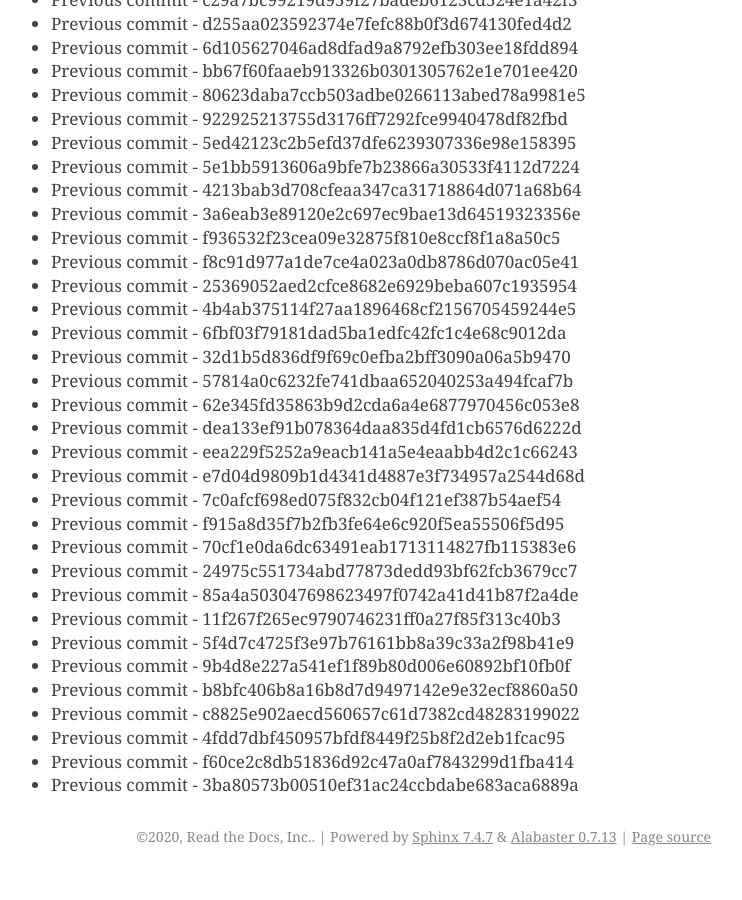
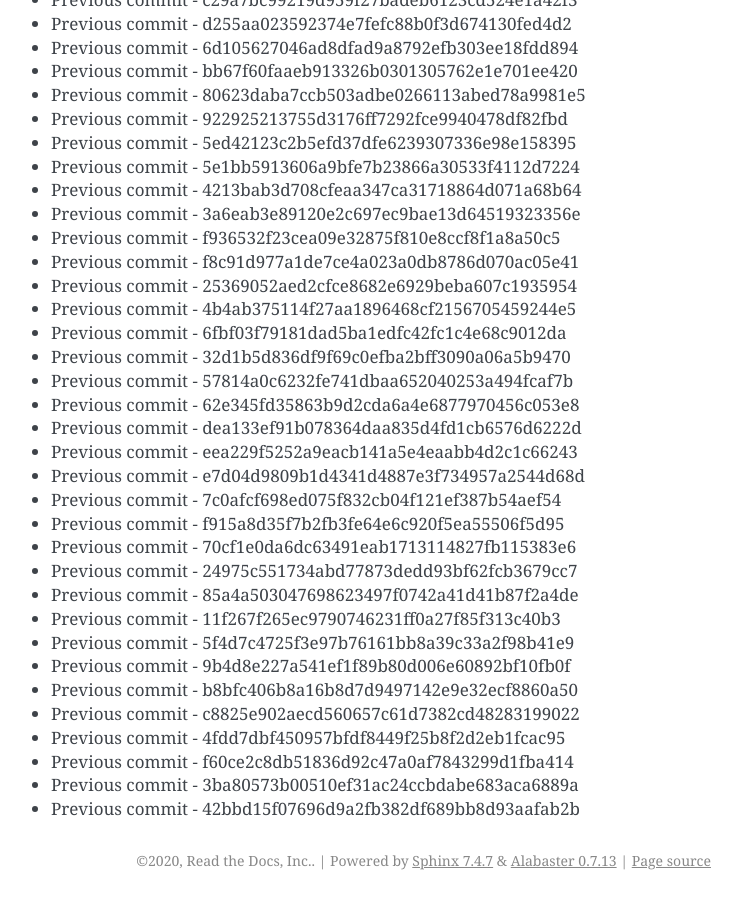
Before and after one commit to readthedocs/rtd-git-stresstest, a Sphinx documentation site: the page built from docs/updates.rst, in a window 1280 px wide and 900 px high, scrolled down 98889 px. Shown: the whole window, without its empty margins (399-1141 px from the left). Built offline with Sphinx 7.4.7, drawn with Linux system fonts in a browser that asks for light colours; before the commit the page ends 99765 px from its top, so only the background shows below that.

Commit message:
Generating commit from previous: 42bbd15f07696d9a2fb382df689bb8d93aafab2b

```diff
--- a/docs/updates.rst
+++ b/docs/updates.rst
@@ -4187,3 +4187,4 @@ It can be tested for any performance characteristics.
 * Previous commit - 4fdd7dbf450957bfdf8449f25b8f2d2eb1fcac95
 * Previous commit - f60ce2c8db51836d92c47a0af7843299d1fba414
 * Previous commit - 3ba80573b00510ef31ac24ccbdabe683aca6889a
+* Previous commit - 42bbd15f07696d9a2fb382df689bb8d93aafab2b
```
